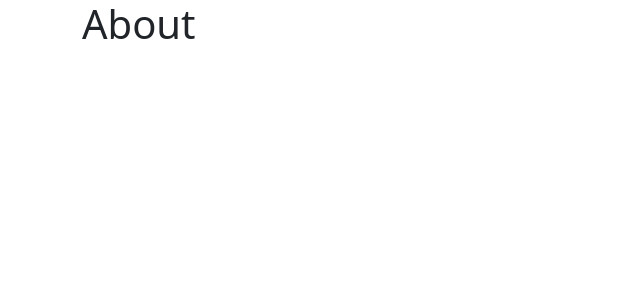
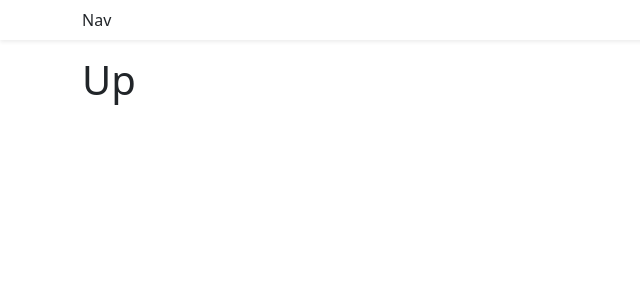
Before and after one commit to akshay-gupta7/advanced-react-shopping-cart, a React (Vite) app: page /about in a window 1280 px wide. Shown: the top 300 px of the page, without its empty margins (0-640 px from the left). Built offline with nearby package versions, Linux system fonts and the light colour scheme.

Commit message:
Add Navbar component

```diff
--- a/src/App.tsx
+++ b/src/App.tsx
@@ -3,9 +3,12 @@ import { Route, Routes } from "react-router-dom"
 import { Home } from "./pages/Home"
 import { Store } from "./pages/Store"
 import { About } from "./pages/About"
+import { Navbar } from "./components/Navbar"
 
 function App() {
   return (
+  <>
+  <Navbar />
     <Container className="mb-4">
       <Routes>
         <Route path="/" element={<Home />} />
@@ -13,6 +16,7 @@ function App() {
         <Route path="/about" element={<About />} />
       </Routes>
     </Container>
+    </>
   )
 }
 
--- /dev/null
+++ b/src/components/Navbar.tsx
@@ -0,0 +1,9 @@
+import { Container, Navbar as NavbarStrap } from "react-bootstrap"
+
+export function Navbar(){
+    return <NavbarStrap className="bg-white shadow-sm mb-3">
+        <Container>
+            Nav
+        </Container>
+    </NavbarStrap>
+}
--- a/src/pages/About.tsx
+++ b/src/pages/About.tsx
@@ -1,3 +1,3 @@
 export function About(){
-    return <h1>About</h1>
+    return <h1>Up</h1>
 }
--- a/src/pages/Store.tsx
+++ b/src/pages/Store.tsx
@@ -0,0 +1,3 @@
+export function Store(){
+    return <h1>Store</h1>
+}
```
Lines whose indentation alone changed are shown as unchanged.
